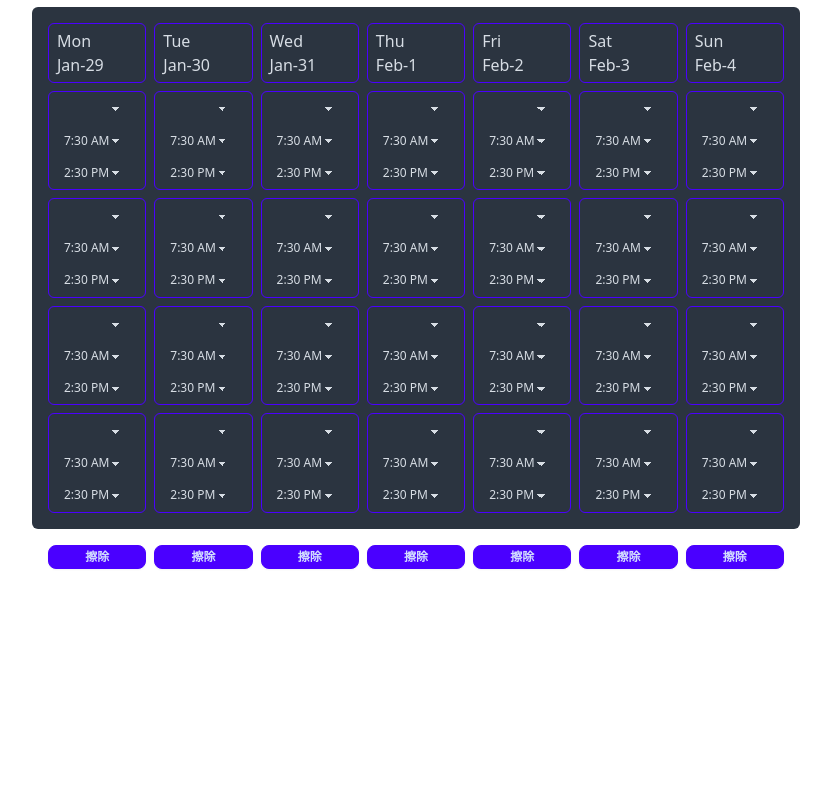
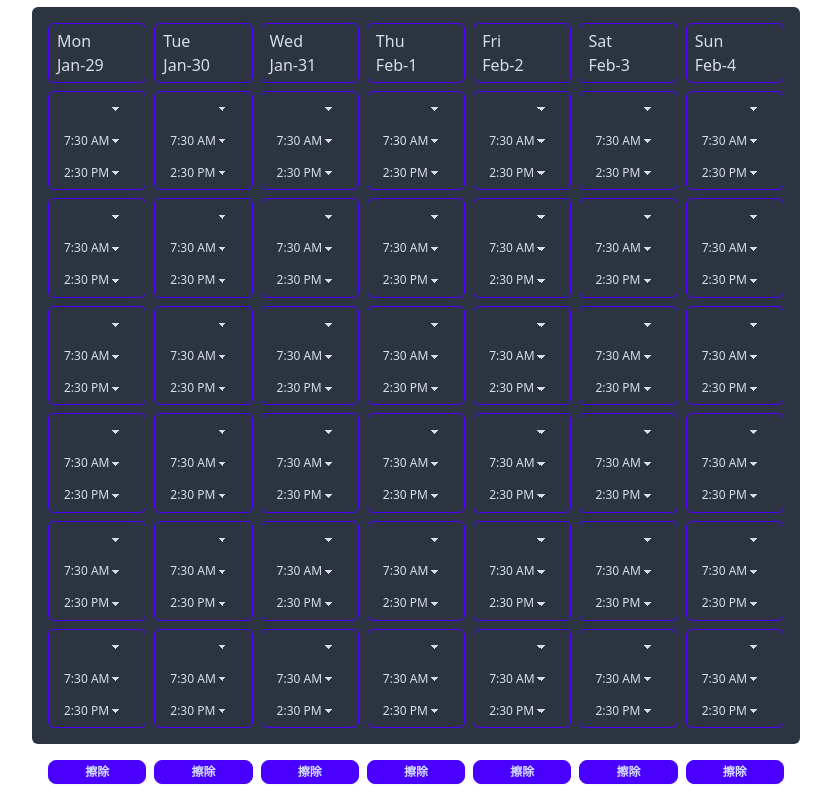
Before and after one commit to artesgo/zoning, an Angular app: page / in a window 1280 px wide. Shown: the part 402-1202 px from the top of the page, without its empty margins (224-1055 px from the left). Before the commit the page ends 987 px from the top, so only its background shows below. Built offline with nearby package versions, Linux system fonts and the light colour scheme.

Commit message:
6 position scheduler

```diff
--- a/projects/components/src/lib/calendar/calendar.component.ts
+++ b/projects/components/src/lib/calendar/calendar.component.ts
@@ -1,7 +1,7 @@
+import { CommonModule } from '@angular/common';
 import { Component, EventEmitter, Input, Output, computed, effect } from '@angular/core';
 import { toSignal } from '@angular/core/rxjs-interop';
 import { FormControl, FormGroup, ReactiveFormsModule } from '@angular/forms';
-import { CommonModule } from '@angular/common';
 import dayjs from 'dayjs';
 import { pad } from '../helper';
 
--- a/src/app/app.component.ts
+++ b/src/app/app.component.ts
@@ -1,13 +1,13 @@
 import { Component } from '@angular/core';
 import { RouterOutlet } from '@angular/router';
-import { CalendarComponent, HeaderComponent } from '@components';
+import { HeaderComponent } from '@components';
 
 @Component({
   selector: 'app-root',
   standalone: true,
-  imports: [RouterOutlet, CalendarComponent, HeaderComponent],
+  imports: [RouterOutlet, HeaderComponent],
   templateUrl: './app.component.html',
-  styleUrl: './app.component.scss'
+  styleUrl: './app.component.scss',
 })
 export class AppComponent {
   title = 'zoning';
--- a/src/app/routes/scheduler/scheduler.component.ts
+++ b/src/app/routes/scheduler/scheduler.component.ts
@@ -1,13 +1,11 @@
+import { CommonModule } from '@angular/common';
 import { AfterViewInit, Component, effect, inject, signal } from '@angular/core';
+import { toSignal } from '@angular/core/rxjs-interop';
 import { FormArray, FormControl, FormGroup, FormsModule, ReactiveFormsModule } from '@angular/forms';
-import { CommonModule } from '@angular/common';
-import { CalendarChange, CalendarComponent, HoursService } from '@components';
+import { CalendarChange, CalendarComponent, EmployeesService, HoursService } from '@components';
 import dayjs from 'dayjs';
-import { toSignal } from '@angular/core/rxjs-interop';
-import { EmployeesService } from '@components';
+import * as html2canvas from 'html2canvas-pro';
 import { SvgCamera } from './camera.component';
-import * as html2canvas from 'html2canvas-pro';
-import { Options } from 'html2canvas-pro';
 
 @Component({
   selector: 'app-scheduler',
@@ -42,7 +40,7 @@ export class SchedulerComponent implements AfterViewInit {
 
   week = new Array(7).fill(dayjs());
   scheduler = new FormArray(
-    new Array(28).fill(0).map(
+    new Array(42).fill(0).map(
       () =>
         new FormGroup({
           name: new FormControl(''),
```
